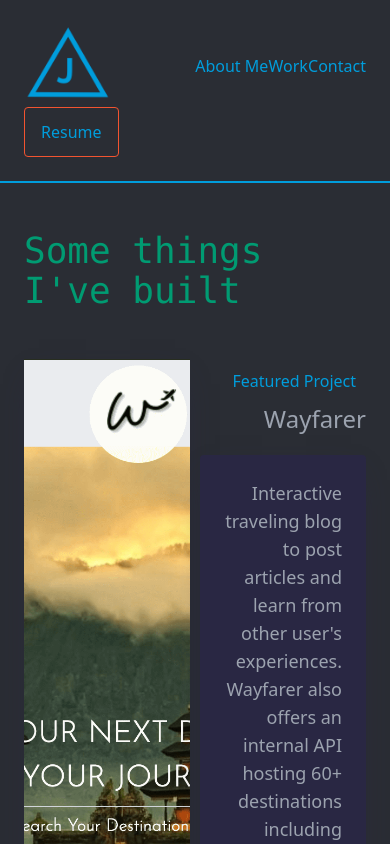
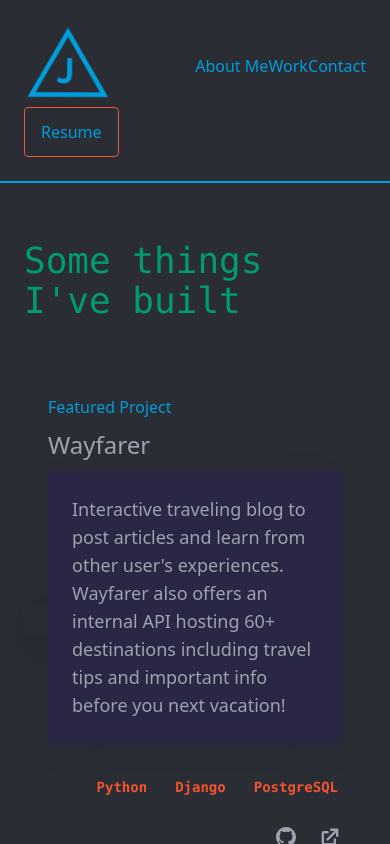
Before and after one commit to jmblalock/next-js-blog, a Next.js app: page /work in a window 390 px wide. Shown: the top 844 px of the page. Built offline with nearby package versions, Linux system fonts and the light colour scheme.

Commit message:
mobile first-grid medium breakpoint working

```diff
--- a/pages/work.js
+++ b/pages/work.js
@@ -5,20 +5,19 @@ import Image from "next/image";
 export default function Workxperience() {
   return (
     <Container>
-      <h2 className="text-green-cyan text-4xl font-mono mb-12">
+      <h2 className="flex items-center opacity-100 text-green-cyan text-4xl font-mono mt-2.5 mb-10">
         Some things I've built
       </h2>
-      <p className="text-2xl text-gray-400"></p>
       <ul className="text-2xl text-gray-400">
-        <li className="grid grid-cols-12 gap-2.5 mb-24">
-          <div className="col-start-7 col-span-6 text-right relative row-span-full">
-            <div className="text-right">
-              <p className="m-2.5 text-carolina-blue text-base font-normal">
+        <li className="grid grid-cols-12 gap-2.5 items-center relative visible mb-8 md:mb-24">
+          <div className="project-content flex flex-col h-full justify-center pb-5 px-6 pt-6 col-span-full row-span-full md:col-start-7 md:col-span-6 text-left md:text-right relative  z-50">
+            <div>
+              <p className="project-overline my-2.5 md:m-2.5 text-carolina-blue text-base font-normal">
                 Featured Project
               </p>
-              <h3 className="mb-5">
+              <h3 className="project-title mb-2.5 md:mb-5">
                 <a
-                  className="hover:text-carolina-blue"
+                  className="inline-block static hover:text-carolina-blue z-10"
                   href="https://eo-wayfarer.herokuapp.com/"
                   rel="noopener noreferrer"
                   target="_blank"
```
